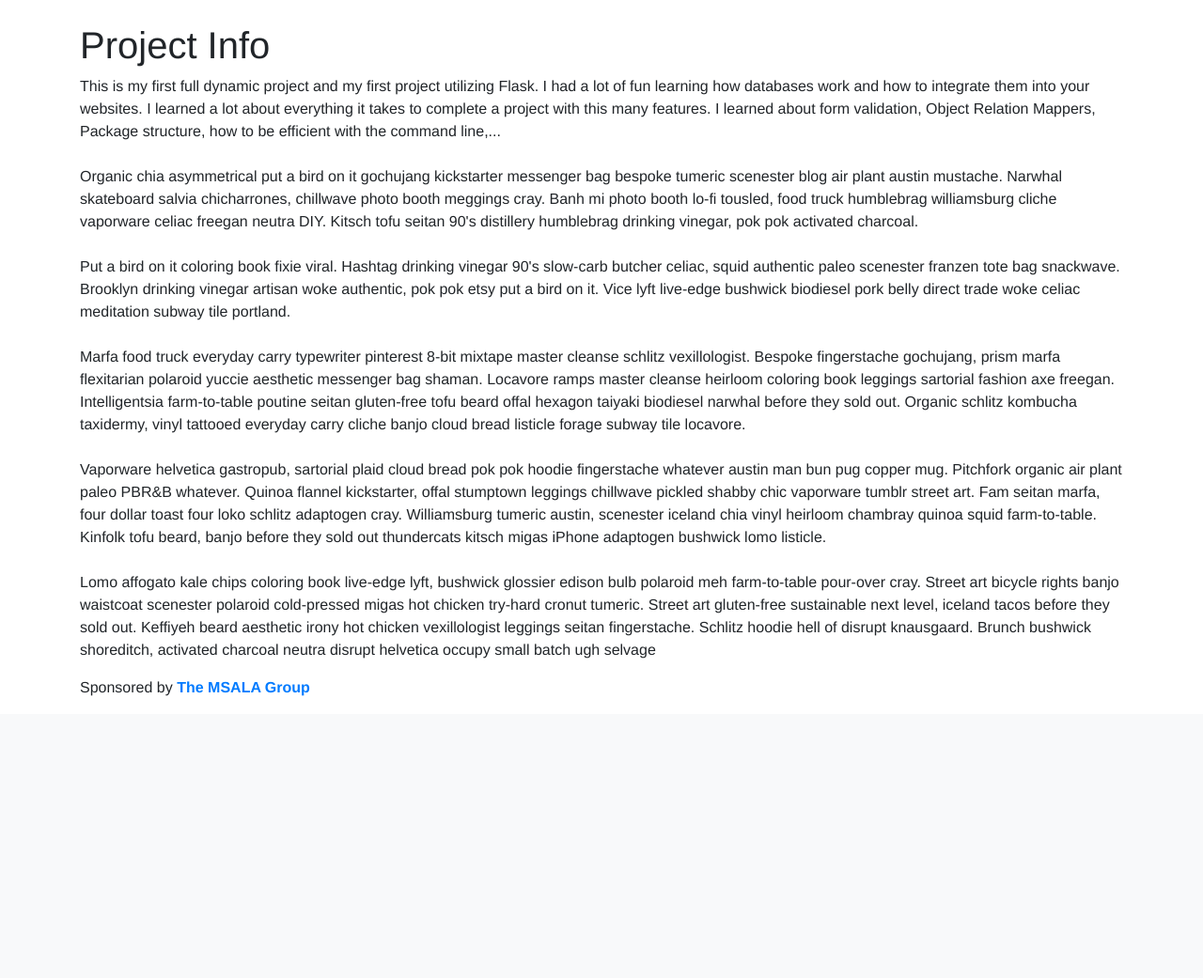
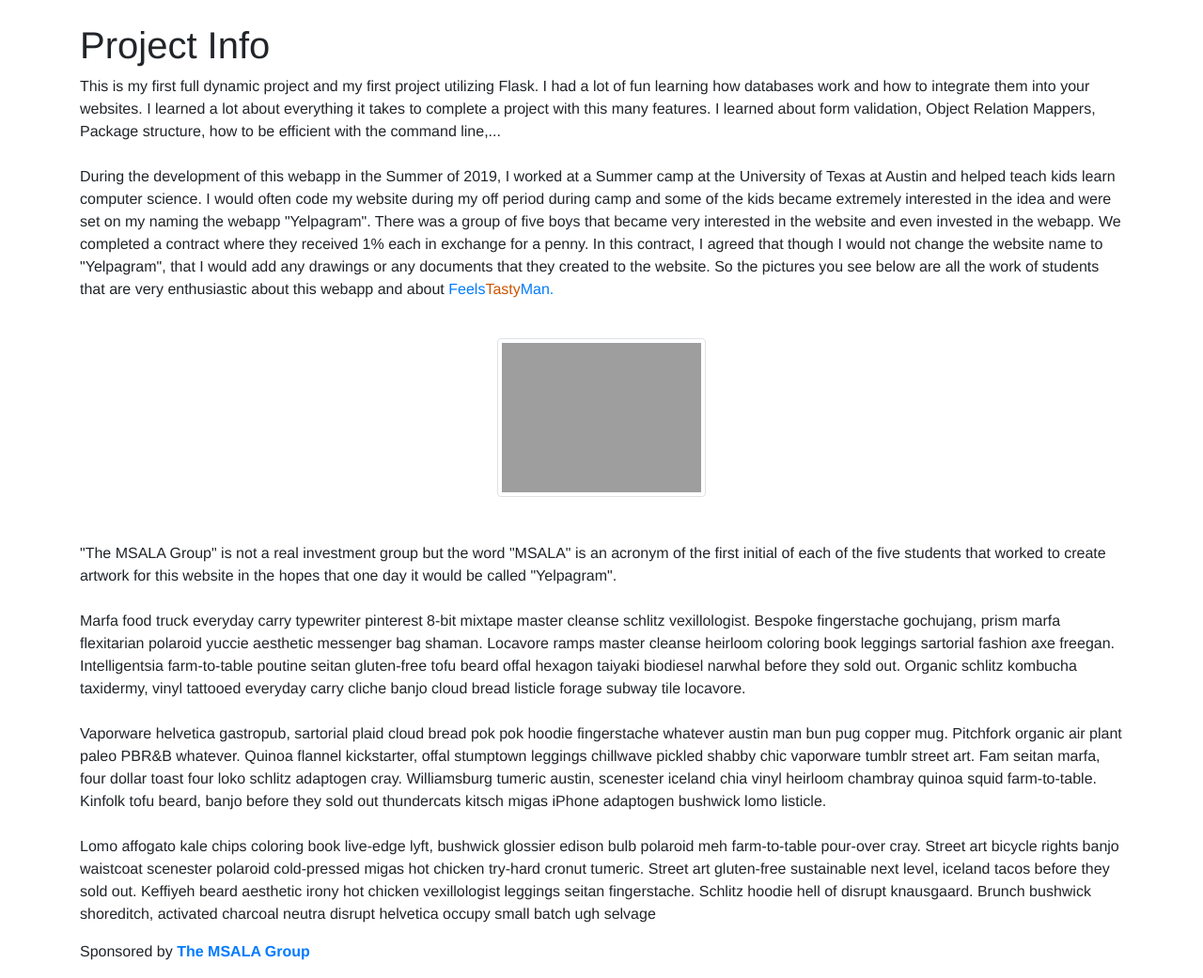
Before and after one commit to AdamAlam/FeelsTastyMan, a Flask app: page /about in a window 1280 px wide. Shown: the part 68-1109 px from the top of the page at 94% size. Before the commit the page ends 809 px from the top, so only its background shows below. Run offline with Flask 2, Linux system fonts and the light colour scheme; some libraries are stand-ins or nearby versions; grey boxes are pictures that could not be loaded.

Commit message:
Added to About Page

```diff
--- a/feelstasty/static/css/main.css
+++ b/feelstasty/static/css/main.css
@@ -1,4 +1,4 @@
-#orange-brand {
+.orange-brand {
     color: #cc5500;
 }
 
@@ -39,3 +39,14 @@ p .lead {
 body {
     font-family: Helvetica, Arial, sans-serif;
 }
+.center {
+    display: block;
+    margin-left: auto;
+    margin-right: auto;
+    width: 50%;
+}
+
+.about-img {
+    height: 20%;
+    width: 20%;
+}
--- a/feelstasty/templates/about.html
+++ b/feelstasty/templates/about.html
@@ -6,14 +6,20 @@
         This is my first full dynamic project and my first project utilizing Flask. I had a lot of fun learning how databases work and how to integrate them into your websites. I learned a lot about everything it takes to complete a project with this many features. I learned about form validation, Object Relation Mappers, Package structure, how to be efficient with the command line,...
         <br>
         <br>
-        Organic chia asymmetrical put a bird on it gochujang kickstarter messenger bag bespoke tumeric scenester blog air plant
-        austin mustache. Narwhal skateboard salvia chicharrones, chillwave photo booth meggings cray. Banh mi photo booth lo-fi
-        tousled, food truck humblebrag williamsburg cliche vaporware celiac freegan neutra DIY. Kitsch tofu seitan 90's
-        distillery humblebrag drinking vinegar, pok pok activated charcoal.
+        During the development of this webapp in the Summer of 2019, I worked at a Summer camp at the University of Texas at Austin and helped teach kids learn computer science.
+        I would often code my website during my off period during camp and some of the kids became extremely interested
+        in the idea and were set on my naming the webapp "Yelpagram". There was a group of five boys that became very
+        interested in the website and even invested in the webapp. We completed a contract where they received 1% each
+        in exchange for a penny. In this contract, I agreed that though I would not change the website name to
+        "Yelpagram", that I would add any drawings or any documents that they created to the website. So the pictures
+        you see below are all the work of students that are very enthusiastic about this webapp and about <a
+            href="{{url_for('home')}}"> Feels<span class="orange-brand">Tasty</span>Man.</a>
         <br><br>
-        Put a bird on it coloring book fixie viral. Hashtag drinking vinegar 90's slow-carb butcher celiac, squid authentic
-        paleo scenester franzen tote bag snackwave. Brooklyn drinking vinegar artisan woke authentic, pok pok etsy put a bird on
-        it. Vice lyft live-edge bushwick biodiesel pork belly direct trade woke celiac meditation subway tile portland.
+    </p>
+        <img src="https://i.ibb.co/NV4qqgQ/7zHTK03h.jpg" alt="7zHTK03h" class="img-thumbnail center about-img">
+        <br><br>
+    <p>
+        "The MSALA Group" is not a real investment group but the word "MSALA" is an acronym of the first initial of each of the five students that worked to create artwork for this website in the hopes that one day it would be called "Yelpagram".
         <br><br>
         Marfa food truck everyday carry typewriter pinterest 8-bit mixtape master cleanse schlitz vexillologist. Bespoke
         fingerstache gochujang, prism marfa flexitarian polaroid yuccie aesthetic messenger bag shaman. Locavore ramps master
--- a/feelstasty/templates/layout.html
+++ b/feelstasty/templates/layout.html
@@ -18,7 +18,7 @@
 </head>
 <body>
     <nav class="navbar navbar-light bg-light">
-        <a class="navbar-brand" id="main-brand" href="{{url_for('home')}}">Feels <span id="orange-brand">Tasty </span>Man</a>
+        <a class="navbar-brand" id="main-brand" href="{{url_for('home')}}">Feels <span class="orange-brand">Tasty </span>Man</a>
         <ul class="nav justify-content-end">
             <li class="nav-item"><a href="{{url_for('login')}}" class="nav-link active">Login </a></li>
             <li class="nav-item"><a href="{{url_for('register')}}" class="nav-link active">Sign Up </a></li>
--- a/feelstasty/templates/layout_login.html
+++ b/feelstasty/templates/layout_login.html
@@ -21,7 +21,7 @@
 
 <body>
     <nav class="navbar navbar-light bg-light">
-        <a class="navbar-brand" id="main-brand" href="{{url_for('home')}}">Feels <span id="orange-brand">Tasty
+        <a class="navbar-brand" id="main-brand" href="{{url_for('home')}}">Feels <span class="orange-brand">Tasty
             </span>Man</a>
         <ul class="nav justify-content-end">
             <li class="nav-item"><a href="https://github.com/AdamAlam/FeelsTastyMan" class="nav-link active">View The
```
